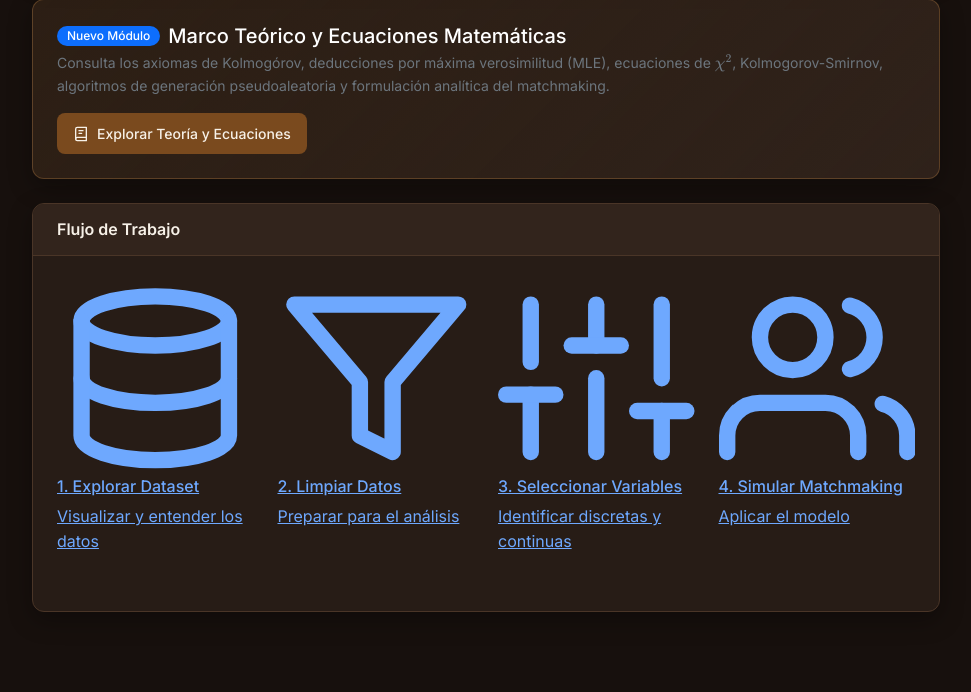
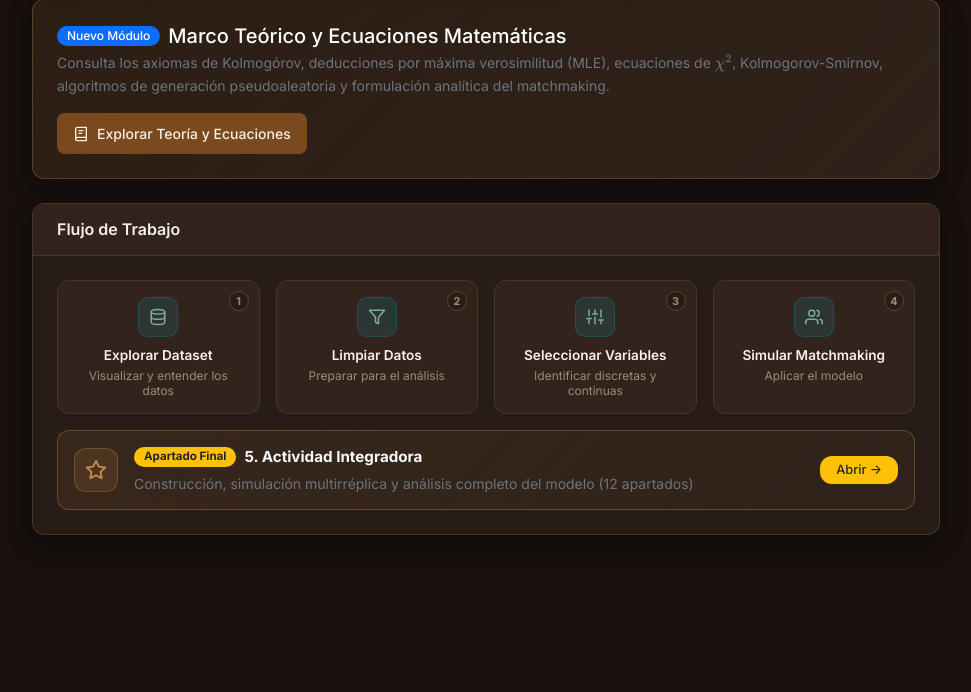
Before and after one commit to alexcdiaz123-afk/Modelacion-Matchmaking-Csgo, a Flask app: page / in a window 1280 px wide. Shown: the part 1460-2152 px from the top of the page, without its empty margins (284-1255 px from the left). After the commit the page ends 1995 px from the top, so only its background shows below. Run offline with Flask 3, Linux system fonts and the light colour scheme; some libraries are stand-ins or nearby versions.

Commit message:
Configuraciones esteticas

```diff
--- a/app/static/css/style.css
+++ b/app/static/css/style.css
@@ -1017,3 +1017,138 @@ body {
     font-size: 0.9rem;
     vertical-align: middle;
 }
+
+
+/* ============================================
+   QUICK LINKS — FLUJO DE TRABAJO (Dashboard)
+   ============================================ */
+
+.quick-link {
+    text-decoration: none;
+    color: inherit;
+    display: block;
+    height: 100%;
+}
+
+.quick-link:hover {
+    text-decoration: none;
+    color: inherit;
+}
+
+.quick-link-card {
+    background: var(--bg-card-secondary);
+    border: 1px solid var(--border);
+    border-radius: var(--radius);
+    padding: 16px 14px 14px;
+    text-align: center;
+    transition: var(--transition);
+    height: 100%;
+    position: relative;
+}
+
+.quick-link:hover .quick-link-card {
+    border-color: var(--accent);
+    background: rgba(201, 138, 75, 0.08);
+    transform: translateY(-2px);
+    box-shadow: 0 6px 20px rgba(201, 138, 75, 0.15);
+}
+
+.quick-link-icon {
+    width: 40px;
+    height: 40px;
+    background: rgba(0, 180, 216, 0.12);
+    border: 1px solid rgba(0, 180, 216, 0.2);
+    border-radius: 10px;
+    display: flex;
+    align-items: center;
+    justify-content: center;
+    margin: 0 auto 10px;
+    color: var(--info);
+    transition: var(--transition);
+}
+
+.quick-link-icon svg {
+    width: 18px;
+    height: 18px;
+}
+
+.quick-link:hover .quick-link-icon {
+    background: rgba(201, 138, 75, 0.15);
+    border-color: var(--accent);
+    color: var(--accent);
+}
+
+.quick-link-step {
+    position: absolute;
+    top: 10px;
+    right: 10px;
+    width: 20px;
+    height: 20px;
+    background: var(--bg-card);
+    border: 1px solid var(--border-light);
+    border-radius: 50%;
+    font-size: 0.68rem;
+    font-weight: 700;
+    color: var(--text-muted);
+    display: flex;
+    align-items: center;
+    justify-content: center;
+    line-height: 1;
+}
+
+.quick-link-title {
+    font-size: 0.85rem;
+    font-weight: 600;
+    color: var(--text-primary);
+    margin-bottom: 4px;
+}
+
+.quick-link-desc {
+    font-size: 0.75rem;
+    color: var(--text-muted);
+    margin-bottom: 0;
+    line-height: 1.3;
+}
+
+/* Actividad Integradora — banner destacado */
+.quick-link-integradora {
+    text-decoration: none;
+    color: inherit;
+    display: block;
+}
+
+.quick-link-integradora:hover {
+    text-decoration: none;
+    color: inherit;
+}
+
+.quick-link-card-int {
+    background: linear-gradient(135deg, rgba(201, 138, 75, 0.10) 0%, rgba(50, 36, 28, 0.85) 100%);
+    border: 1px solid rgba(201, 138, 75, 0.35);
+    border-radius: var(--radius);
+    padding: 14px 16px;
+    transition: var(--transition);
+}
+
+.quick-link-integradora:hover .quick-link-card-int {
+    border-color: var(--accent);
+    background: linear-gradient(135deg, rgba(201, 138, 75, 0.18) 0%, rgba(50, 36, 28, 0.9) 100%);
+    box-shadow: 0 4px 18px rgba(201, 138, 75, 0.18);
+}
+
+.quick-link-icon-int {
+    width: 44px;
+    height: 44px;
+    background: rgba(201, 138, 75, 0.15);
+    border: 1px solid rgba(201, 138, 75, 0.3);
+    border-radius: 12px;
+    display: flex;
+    align-items: center;
+    justify-content: center;
+    color: var(--accent);
+}
+
+.quick-link-icon-int svg {
+    width: 22px;
+    height: 22px;
+}
--- a/app/templates/index.html
+++ b/app/templates/index.html
@@ -204,52 +204,73 @@
         <h5>Flujo de Trabajo</h5>
     </div>
     <div class="card-body">
-        <div class="row">
-            <div class="col-md-3 mb-3">
+        <div class="row g-3">
+            <div class="col-6 col-md-3">
                 <a href="{{ url_for('dataset_page') }}" class="quick-link">
                     <div class="quick-link-card">
                         <div class="quick-link-icon">
                             <svg xmlns="http://www.w3.org/2000/svg" viewBox="0 0 24 24" fill="none" stroke="currentColor" stroke-width="2" stroke-linecap="round" stroke-linejoin="round"><ellipse cx="12" cy="5" rx="9" ry="3"/><path d="M21 12c0 1.66-4 3-9 3s-9-1.34-9-3"/><path d="M3 5v14c0 1.66 4 3 9 3s9-1.34 9-3V5"/></svg>
                         </div>
-                        <h6>1. Explorar Dataset</h6>
-                        <p>Visualizar y entender los datos</p>
+                        <div class="quick-link-step">1</div>
+                        <h6 class="quick-link-title">Explorar Dataset</h6>
+                        <p class="quick-link-desc">Visualizar y entender los datos</p>
                     </div>
                 </a>
             </div>
-            <div class="col-md-3 mb-3">
+            <div class="col-6 col-md-3">
                 <a href="{{ url_for('cleaning_page') }}" class="quick-link">
                     <div class="quick-link-card">
                         <div class="quick-link-icon">
                             <svg xmlns="http://www.w3.org/2000/svg" viewBox="0 0 24 24" fill="none" stroke="currentColor" stroke-width="2" stroke-linecap="round" stroke-linejoin="round"><polygon points="22 3 2 3 10 12.46 10 19 14 21 14 12.46 22 3"/></svg>
                         </div>
-                        <h6>2. Limpiar Datos</h6>
-                        <p>Preparar para el análisis</p>
+                        <div class="quick-link-step">2</div>
+                        <h6 class="quick-link-title">Limpiar Datos</h6>
+                        <p class="quick-link-desc">Preparar para el análisis</p>
                     </div>
                 </a>
             </div>
-            <div class="col-md-3 mb-3">
+            <div class="col-6 col-md-3">
                 <a href="{{ url_for('variables_page') }}" class="quick-link">
                     <div class="quick-link-card">
                         <div class="quick-link-icon">
                             <svg xmlns="http://www.w3.org/2000/svg" viewBox="0 0 24 24" fill="none" stroke="currentColor" stroke-width="2" stroke-linecap="round" stroke-linejoin="round"><line x1="4" y1="21" x2="4" y2="14"/><line x1="4" y1="10" x2="4" y2="3"/><line x1="12" y1="21" x2="12" y2="12"/><line x1="12" y1="8" x2="12" y2="3"/><line x1="20" y1="21" x2="20" y2="16"/><line x1="20" y1="12" x2="20" y2="3"/><line x1="1" y1="14" x2="7" y2="14"/><line x1="9" y1="8" x2="15" y2="8"/><line x1="17" y1="16" x2="23" y2="16"/></svg>
                         </div>
-                        <h6>3. Seleccionar Variables</h6>
-                        <p>Identificar discretas y continuas</p>
+                        <div class="quick-link-step">3</div>
+                        <h6 class="quick-link-title">Seleccionar Variables</h6>
+                        <p class="quick-link-desc">Identificar discretas y continuas</p>
                     </div>
                 </a>
             </div>
-            <div class="col-md-3 mb-3">
+            <div class="col-6 col-md-3">
                 <a href="{{ url_for('matchmaking_page') }}" class="quick-link">
                     <div class="quick-link-card">
                         <div class="quick-link-icon">
                             <svg xmlns="http://www.w3.org/2000/svg" viewBox="0 0 24 24" fill="none" stroke="currentColor" stroke-width="2" stroke-linecap="round" stroke-linejoin="round"><path d="M17 21v-2a4 4 0 0 0-4-4H5a4 4 0 0 0-4 4v2"/><circle cx="9" cy="7" r="4"/><path d="M23 21v-2a4 4 0 0 0-3-3.87"/><path d="M16 3.13a4 4 0 0 1 0 7.75"/></svg>
                         </div>
-                        <h6>4. Simular Matchmaking</h6>
-                        <p>Aplicar el modelo</p>
+                        <div class="quick-link-step">4</div>
+                        <h6 class="quick-link-title">Simular Matchmaking</h6>
+                        <p class="quick-link-desc">Aplicar el modelo</p>
                     </div>
                 </a>
             </div>
         </div>
+        <a href="{{ url_for('integradora_page') }}" class="quick-link-integradora d-block mt-3">
+            <div class="quick-link-card-int d-flex align-items-center gap-3">
+                <div class="quick-link-icon-int flex-shrink-0">
+                    <svg xmlns="http://www.w3.org/2000/svg" viewBox="0 0 24 24" fill="none" stroke="currentColor" stroke-width="2" stroke-linecap="round" stroke-linejoin="round"><polygon points="12 2 15.09 8.26 22 9.27 17 14.14 18.18 21.02 12 17.77 5.82 21.02 7 14.14 2 9.27 8.91 8.26 12 2"/></svg>
+                </div>
+                <div class="flex-grow-1">
+                    <div class="d-flex align-items-center gap-2 mb-1">
+                        <span class="badge bg-warning text-dark fw-bold" style="font-size:0.72rem;">Apartado Final</span>
+                        <span class="fw-bold text-light" style="font-size:0.95rem;">5. Actividad Integradora</span>
+                    </div>
+                    <p class="mb-0 text-secondary small">Construcción, simulación multirréplica y análisis completo del modelo (12 apartados)</p>
+                </div>
+                <div class="ms-auto flex-shrink-0">
+                    <span class="badge bg-warning text-dark px-3 py-2" style="font-size:0.8rem;">Abrir &rarr;</span>
+                </div>
+            </div>
+        </a>
     </div>
 </div>
 {% endblock %}
--- a/app/templates/integradora.html
+++ b/app/templates/integradora.html
@@ -960,7 +960,7 @@ function renderIntegradoraStudy(st) {
     vBody.innerHTML = s3.map(v => `
         <tr>
             <td><strong class="text-warning">${v.nombre}</strong><br><code class="text-info">${v.simbolo}</code></td>
-            <td class="small">${v.descripcion}<br><em class="text-muted">${v.justificacion}</em></td>
+            <td class="small">${v.descripcion}</td>
             <td><span class="badge bg-dark border border-secondary text-light">${v.tipo}</span></td>
             <td class="small">${v.unidad}</td>
             <td class="small">${v.fuente}</td>
```
